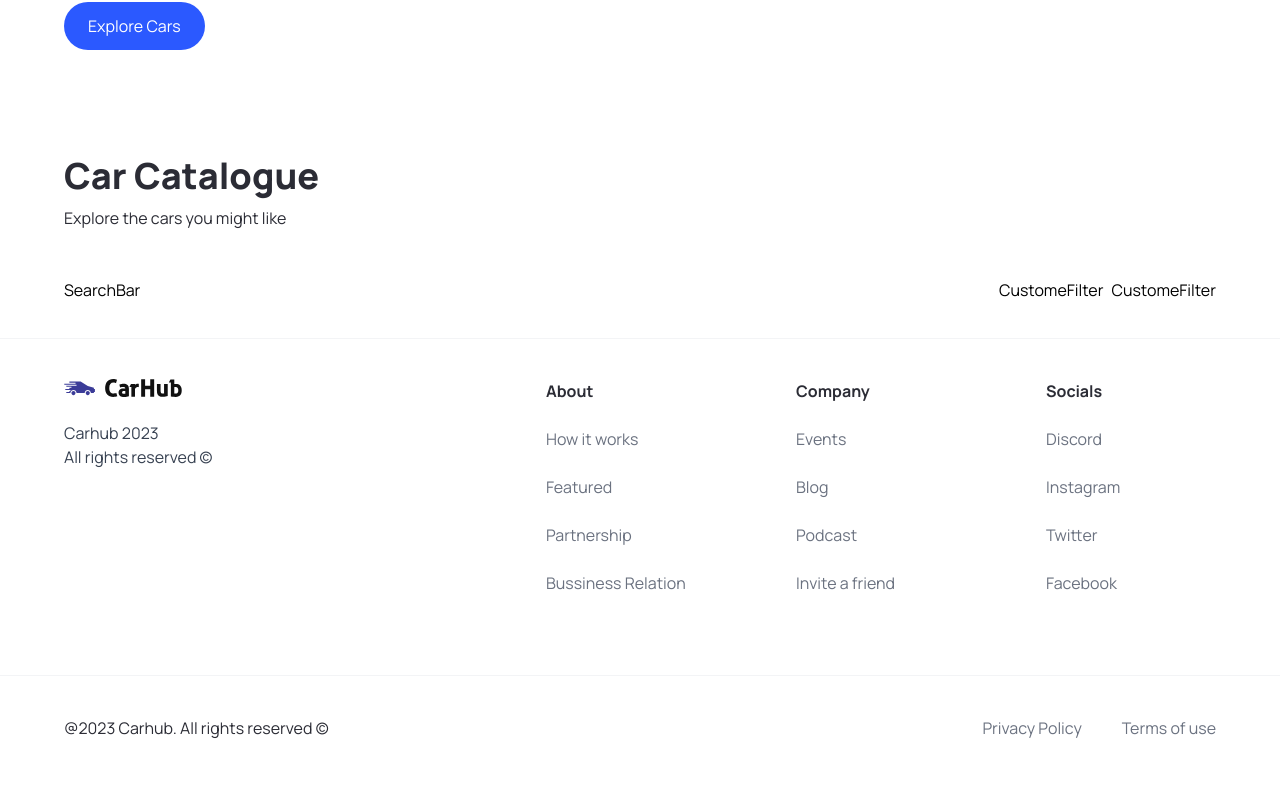
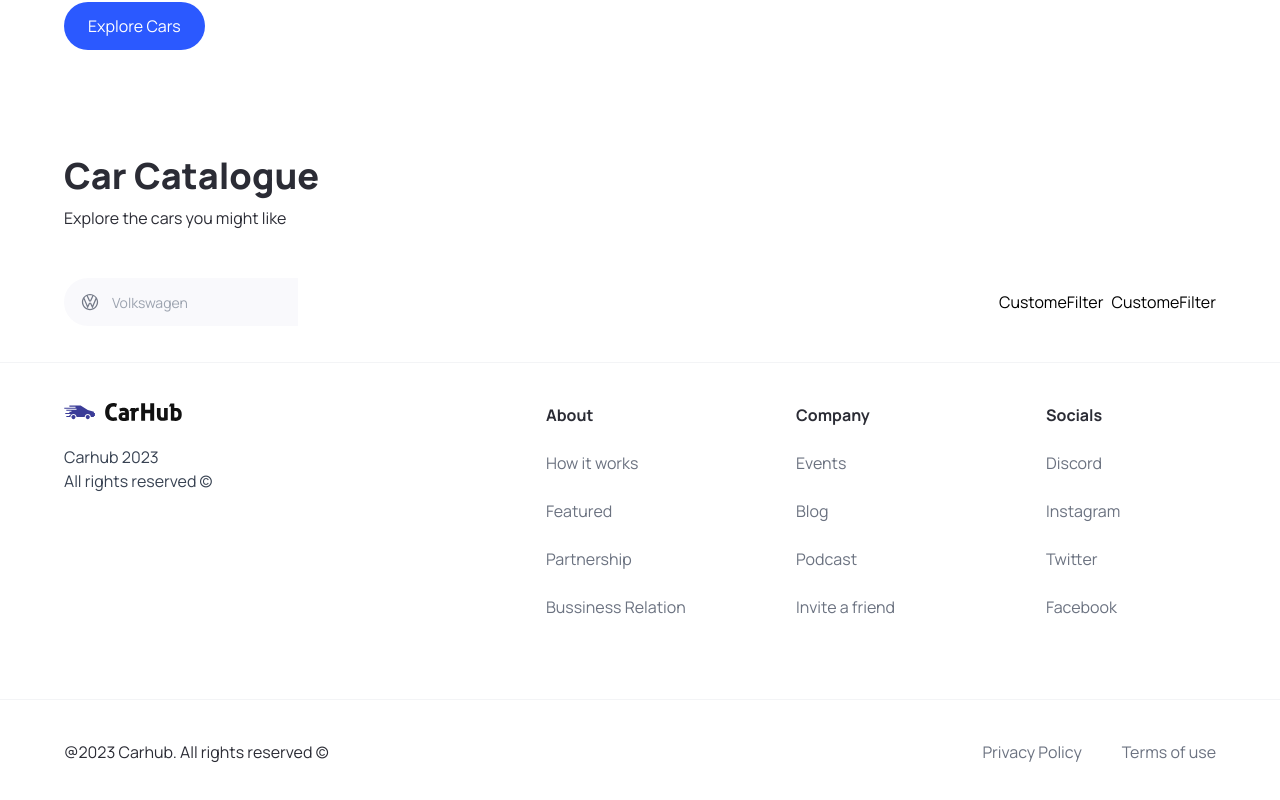
Before and after one commit to adnan725/car-store, a Next.js app: page / in a window 1280 px wide. Shown: the part 708-1508 px from the top of the page. Built offline with nearby package versions, Linux system fonts and the light colour scheme.

Commit message:
implemented search car manufacturer logic

```diff
--- a/components/SearchBar.tsx
+++ b/components/SearchBar.tsx
@@ -1,8 +1,22 @@
-import React from 'react'
+'use client'
+
+import React, { useState } from 'react'
+import { SearchManufecturer } from '.'
 
 const SearchBar = () => {
+
+    const handleSearch = () => {}
+    const [manufacturer, setmanufacturer] = useState('')
+
   return (
-    <div>SearchBar</div>
+    <form className='searchbar' onSubmit={handleSearch}>
+        <div className='searchbar__item'>
+            <SearchManufecturer
+              manufacturer={manufacturer}
+              setManufacturer={setmanufacturer}
+            />
+        </div>
+    </form>
   )
 }
 
--- /dev/null
+++ b/components/SearchManufecturer.tsx
@@ -0,0 +1,67 @@
+'use client'
+
+import React, { useState, Fragment } from 'react'
+import Image from 'next/image'
+import { Combobox, Transition } from '@headlessui/react'
+import { SearchManufacturerProps } from '@/types'
+import { manufacturers } from '@/constants'
+
+const SearchManufecturer = ({ manufacturer, setManufacturer } : SearchManufacturerProps) => {
+
+    const [query, setQuery] = useState('')
+
+    const filteredManufacturers =
+    query === ""
+      ? manufacturers
+      : manufacturers.filter((item) =>
+          item
+            .toLowerCase()
+            .replace(/\s+/g, "")
+            .includes(query.toLowerCase().replace(/\s+/g, ""))
+        );
+
+  return (
+    <div className='search-manufacturer'>
+        <Combobox >
+            <div className='relative width-full'>
+                <Combobox.Button className='absolute top-[14px]'>
+                    <Image src='/car-logo.svg' alt='logo' width={20} height={20} className='ml-4' />
+                </Combobox.Button>
+
+                <Combobox.Input
+                    className='search-manufacturer__input'
+                    placeholder='Volkswagen'
+                    displayValue={(manufacturer: string) => manufacturer}
+                    onChange={(e) => setQuery(e.target.value)}
+                />
+                <Transition
+                    as={Fragment}
+                    leave='transition ease-in duration-100'
+                    leaveFrom='opacity-100'
+                    leaveTo='opacity-0'
+                    afterLeave={() => setQuery('')}
+                >
+                    <Combobox.Options>
+                        {(
+                            filteredManufacturers.map(item => (
+                                <Combobox.Option
+                                    key={item}
+                                    value={item}
+                                    className={({ active }) => `
+                                        realtive search-manufacturer__option
+                                        ${active ? 'bg-primary-blue text-white' : 'text-gray-900'}
+                                    ` }
+                                >
+                                    {item}
+                                </Combobox.Option>
+                            ))
+                        )}
+                    </Combobox.Options>
+                </Transition>
+            </div>
+        </Combobox>
+    </div>
+  )
+}
+
+export default SearchManufecturer
--- a/components/index.ts
+++ b/components/index.ts
@@ -4,6 +4,7 @@ import Navbar from "./Navbar";
 import Footer from "./Footer";
 import CustomFilter from "./CustomFilter";
 import SearchBar from "./SearchBar";
+import SearchManufecturer from "./SearchManufecturer";
 
 export {
     Hero,
@@ -12,4 +13,5 @@ export {
     Footer,
     SearchBar,
     CustomFilter,
+    SearchManufecturer,
 }
--- a/package.json
+++ b/package.json
@@ -9,6 +9,7 @@
     "lint": "next lint"
   },
   "dependencies": {
+    "@headlessui/react": "^1.7.17",
     "@types/node": "20.6.3",
     "@types/react": "18.2.22",
     "@types/react-dom": "18.2.7",
--- a/types/index.ts
+++ b/types/index.ts
@@ -10,3 +10,8 @@ export interface CustomButtonProps {
 export interface CustomFilterProps {
     title: string;
 }
+
+export interface SearchManufacturerProps {
+    manufacturer: string;
+    setManufacturer: (value: string) => void;
+}
```
Also changed, not shown: 1 other file (tests, documents, lock files or other folders).
